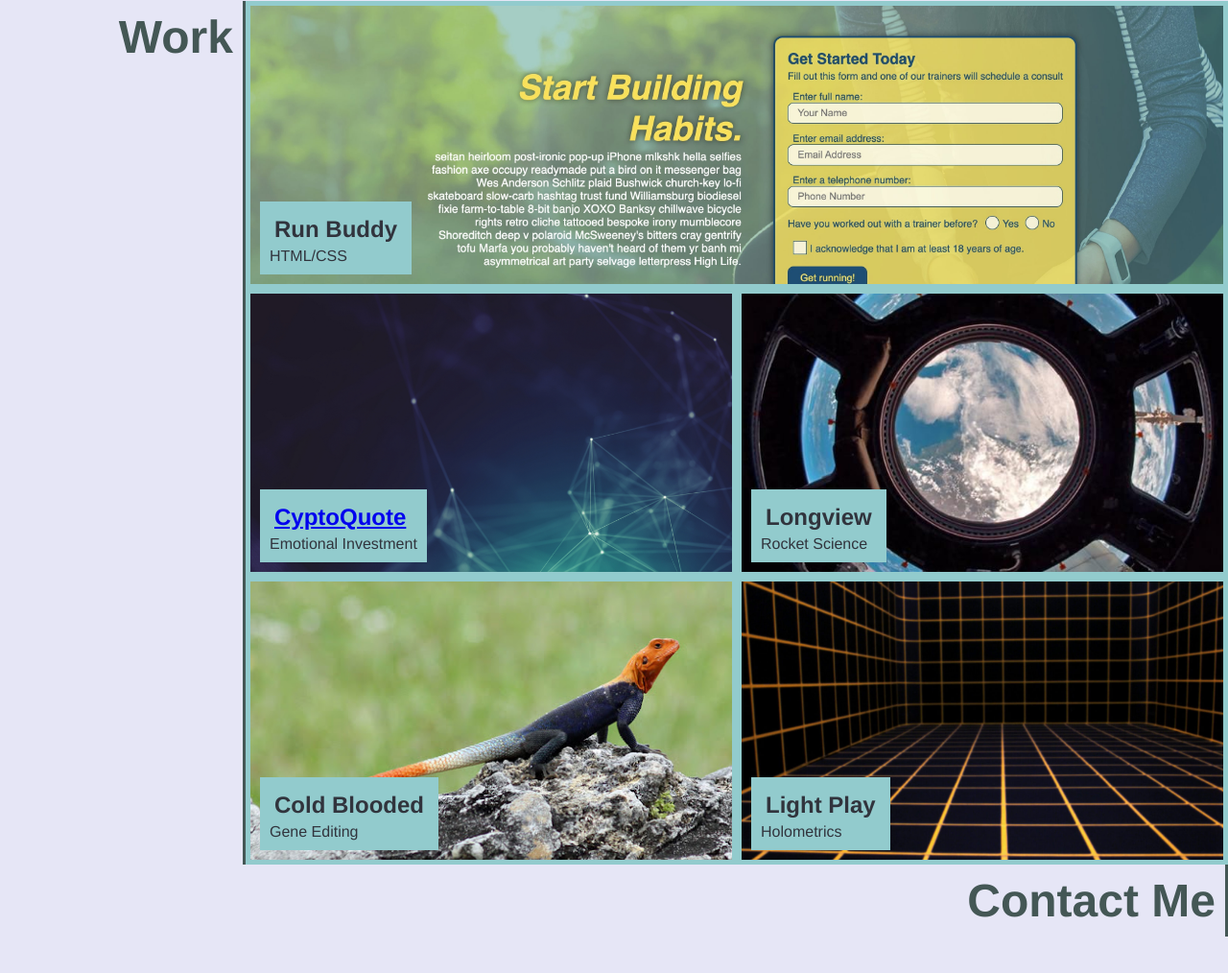
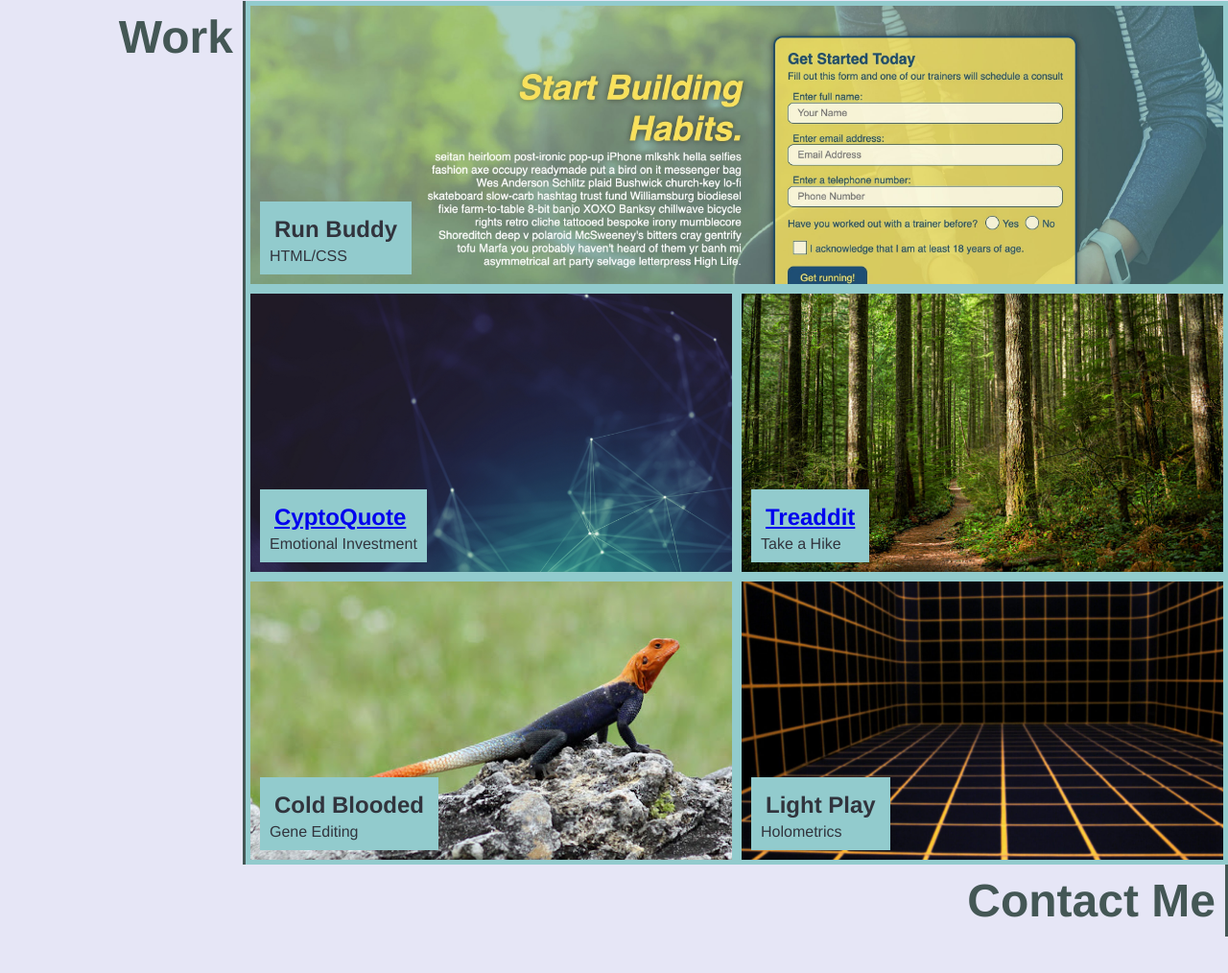
Before and after one commit to cahillmichael/mcahill-portfolio, a plain HTML site: page index.html in a window 1280 px wide. Shown: the part 762-1776 px from the top of the page at 96% size. Drawn offline with Linux system fonts and the light colour scheme.

Commit message:
added treaddit

```diff
--- a/assets/css/style.css
+++ b/assets/css/style.css
@@ -182,7 +182,7 @@ header nav ul li a {
 }
 
 #card-three {
-    background-image: url("../images/cupola.jpeg");
+    background-image: url("../images/trees.jpeg");
     background-size: cover;
     background-position: center;
     flex: 0 0 50%;
--- a/index.html
+++ b/index.html
@@ -75,8 +75,8 @@
           </article>
           <article id="card-three" class="card">
               <div class="text">
-                <h3>Longview</h3>
-                <p>Rocket Science</p>
+                <h3><a href="https://treaddit.herokuapp.com/">Treaddit</a></h3>
+                <p>Take a Hike</p>
               </div>
           </article>
           <article id="card-four" class="card">
```
Also changed, not shown: assets/images/trees.jpeg (added), 1 other file.
